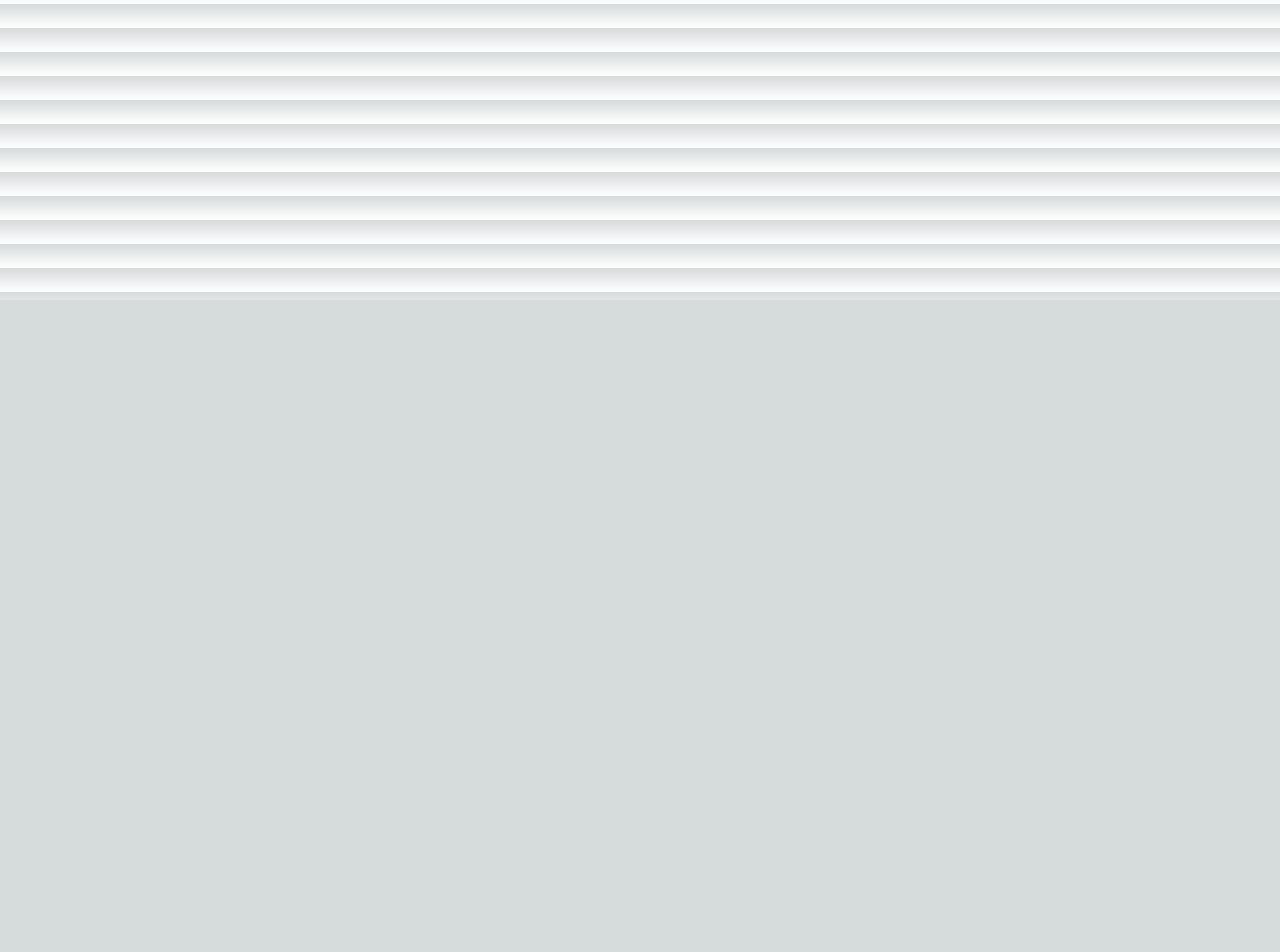
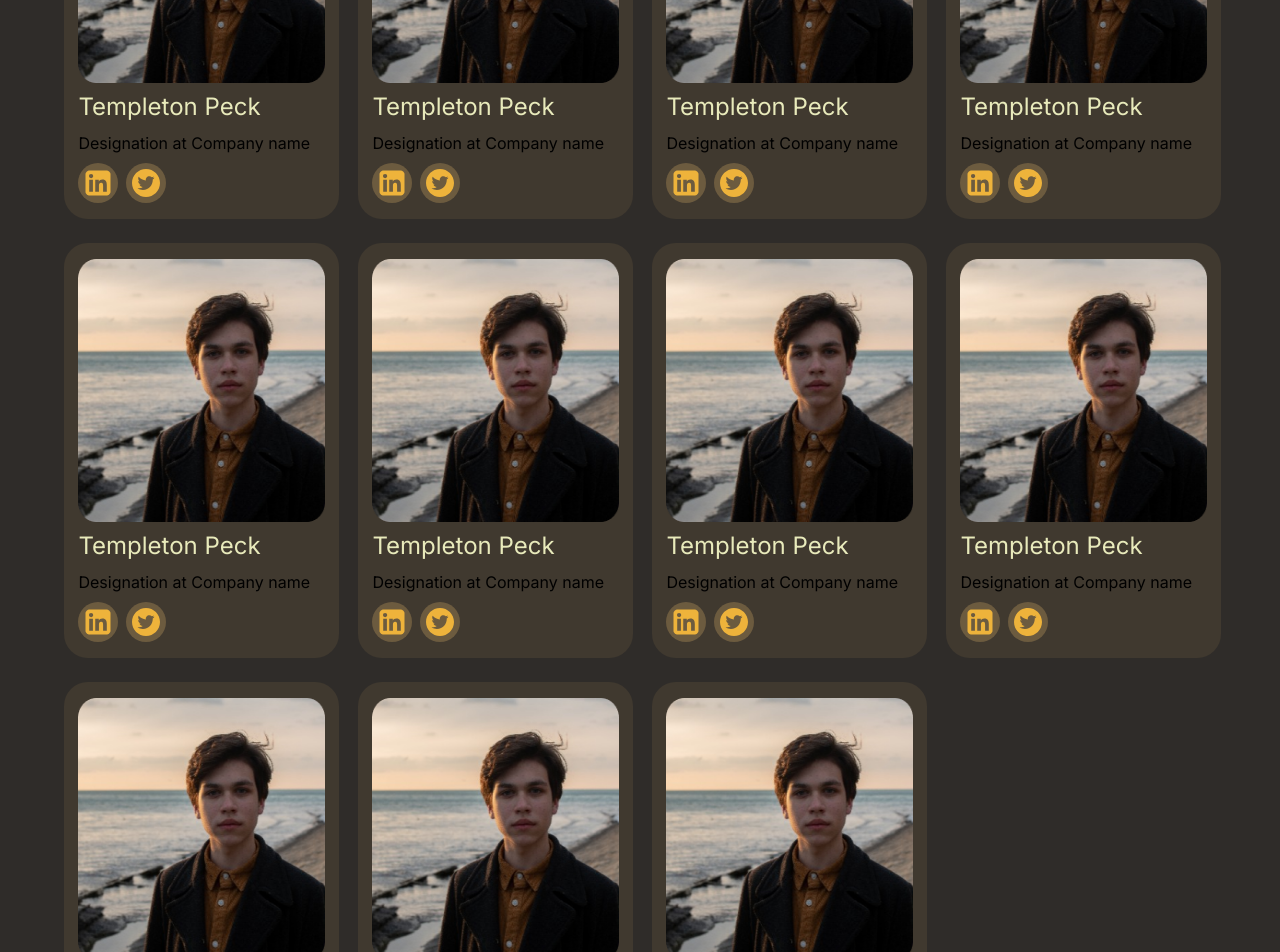
Before and after one commit to Bug-Bounty-Brigade/Bug-Bounty-Brigade-Main-Website, a Next.js app: page /contactus in a window 1280 px wide. Shown: the part 500-1452 px from the top of the page. Before the commit the page ends 800 px from the top, so only its background shows below. Built offline with nearby package versions, Linux system fonts and the light colour scheme.

Commit message:
created  about us page

```diff
--- a/app/contactus/page.jsx
+++ b/app/contactus/page.jsx
@@ -1,7 +1,29 @@
+import PhotoCard from "@/components/PhotoCard"
+
 const page = () => {
   return (
-    <div>
-        contact us
+    <div className="max-w-6xl min-h-screen mx-auto">
+        <section className="flex flex-col p-12 space-y-4 md:space-y-0 md:space-x-8 md:flex-row ">
+          <h2 className="md:w-1/2 text-4xl font-semibold text-transparent bg-gradient-to-r from-[#EEB33B] to-[#E8EABC] bg-clip-text "> Bug Bounty Brigade - Global Hacking Community</h2>
+          <p className="text-lg md:w-1/2">At Bug Bounty Brigade, we are dedicated to empowering cybersecurity guardians worldwide. Our mission is to cultivate a thriving community <span className="text-[#E8EABB]"> by bug hunters, for bug hunters </span>. Join our vibrant community of ethical hackers and enthusiasts as we make a positive impact on cybersecurity.</p>
+        </section>
+        <section>
+          <h3 className="text-3xl text-center font-semibold text-transparent bg-gradient-to-r from-[#EEB33B] to-[#E8EABC] bg-clip-text">Meet Our Team</h3>
+          <div className="grid items-center justify-center grid-cols-1 gap-6 mx-auto mt-4 md:mt-8 md:grid-cols-4 last:mb-2 last:md:mb-0">
+            <PhotoCard name="Templeton Peck" companyname="Designation at Company name"/>
+            <PhotoCard name="Templeton Peck" companyname="Designation at Company name"/>
+            <PhotoCard name="Templeton Peck" companyname="Designation at Company name"/>
+            <PhotoCard name="Templeton Peck" companyname="Designation at Company name"/>
+            <PhotoCard name="Templeton Peck" companyname="Designation at Company name"/>
+            <PhotoCard name="Templeton Peck" companyname="Designation at Company name"/>
+            <PhotoCard name="Templeton Peck" companyname="Designation at Company name"/>
+            <PhotoCard name="Templeton Peck" companyname="Designation at Company name"/>
+            <PhotoCard name="Templeton Peck" companyname="Designation at Company name"/>
+            <PhotoCard name="Templeton Peck" companyname="Designation at Company name"/>
+            <PhotoCard name="Templeton Peck" companyname="Designation at Company name"/>
+
+          </div>
+        </section>
     </div>
   )
 }
--- a/app/globals.css
+++ b/app/globals.css
@@ -18,10 +18,5 @@
 
 body {
   color: rgb(var(--foreground-rgb));
-  background: linear-gradient(
-      to bottom,
-      transparent,
-      rgb(var(--background-end-rgb))
-    )
-    rgb(var(--background-start-rgb));
+  background-color: #2f2c29;
 }
--- a/app/page.js
+++ b/app/page.js
@@ -1,6 +1,6 @@
 export default function Home() {
   return (
-    <main className="flex min-h-screen flex-col items-center justify-between p-24">
+    <main className="flex min-h-screen flex-col items-center justify-between p-24  max-w-6xl">
         bug bounty brigade website
     </main>
   )
--- /dev/null
+++ b/components/PhotoCard.jsx
@@ -0,0 +1,21 @@
+import tempPhoto from "../app/assets/teamphoto.png"
+import {AiFillLinkedin} from "react-icons/ai"
+import {AiFillTwitterCircle} from "react-icons/ai"
+import Image from "next/image"
+const PhotoCard = ({name,companyname,linkedinurl,twitterurl,imageurl}) => {
+  return (
+    <div className="bg-[#40392F] w-[275px] mx-auto p-2 rounded-3xl">
+        <div className="w-[95%] mx-auto my-2">
+            <Image src={tempPhoto} alt={name + "photo"} className="w-[268px] h-[263px] rounded-md"/>
+            <h4 className="text-2xl text-[#E8EABB] my-2">{name}</h4>
+            <p className="my-2 ">{companyname}</p>
+           <div className="flex mt-2 space-x-2">
+            <a href={linkedinurl} className="bg-[#6C5B3F] p-1 rounded-full"><AiFillLinkedin className="text-lg text-[#EEB33B] h-8 w-8 text-center rounded-full"/></a>
+            <a href={twitterurl} className="p-1 bg-[#6C5B3F] rounded-full " ><AiFillTwitterCircle className="text-lg text-[#EEB33B] h-8 w-8 text-center" /></a>
+           </div>
+        </div>
+    </div>
+  )
+}
+
+export default PhotoCard
--- a/package.json
+++ b/package.json
@@ -16,6 +16,7 @@
     "postcss": "8.4.27",
     "react": "18.2.0",
     "react-dom": "18.2.0",
+    "react-icons": "^4.10.1",
     "tailwindcss": "3.3.3"
   }
 }
```
Also changed, not shown: app/assets/teamphoto.png (added), 1 other file (tests, documents, lock files or other folders).
